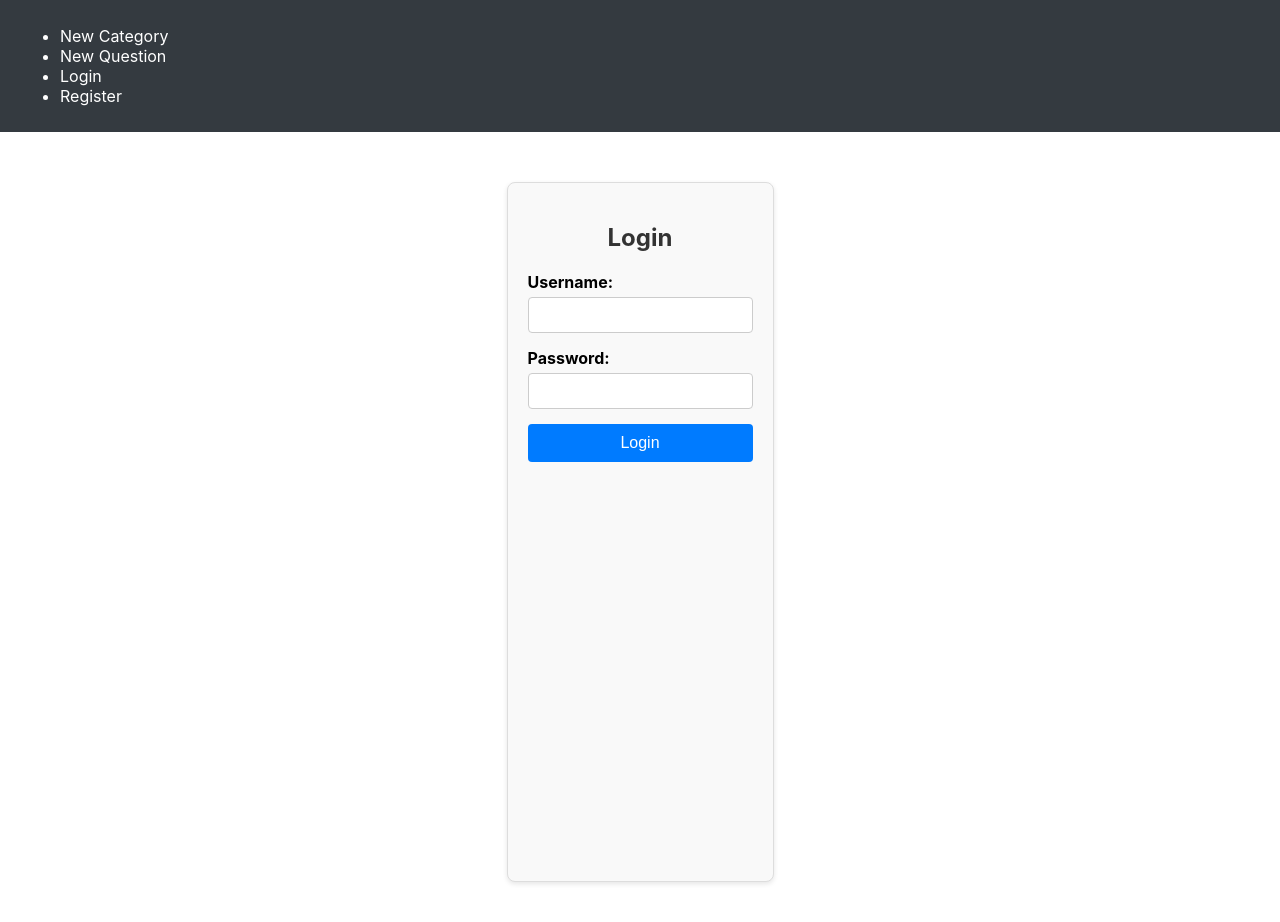
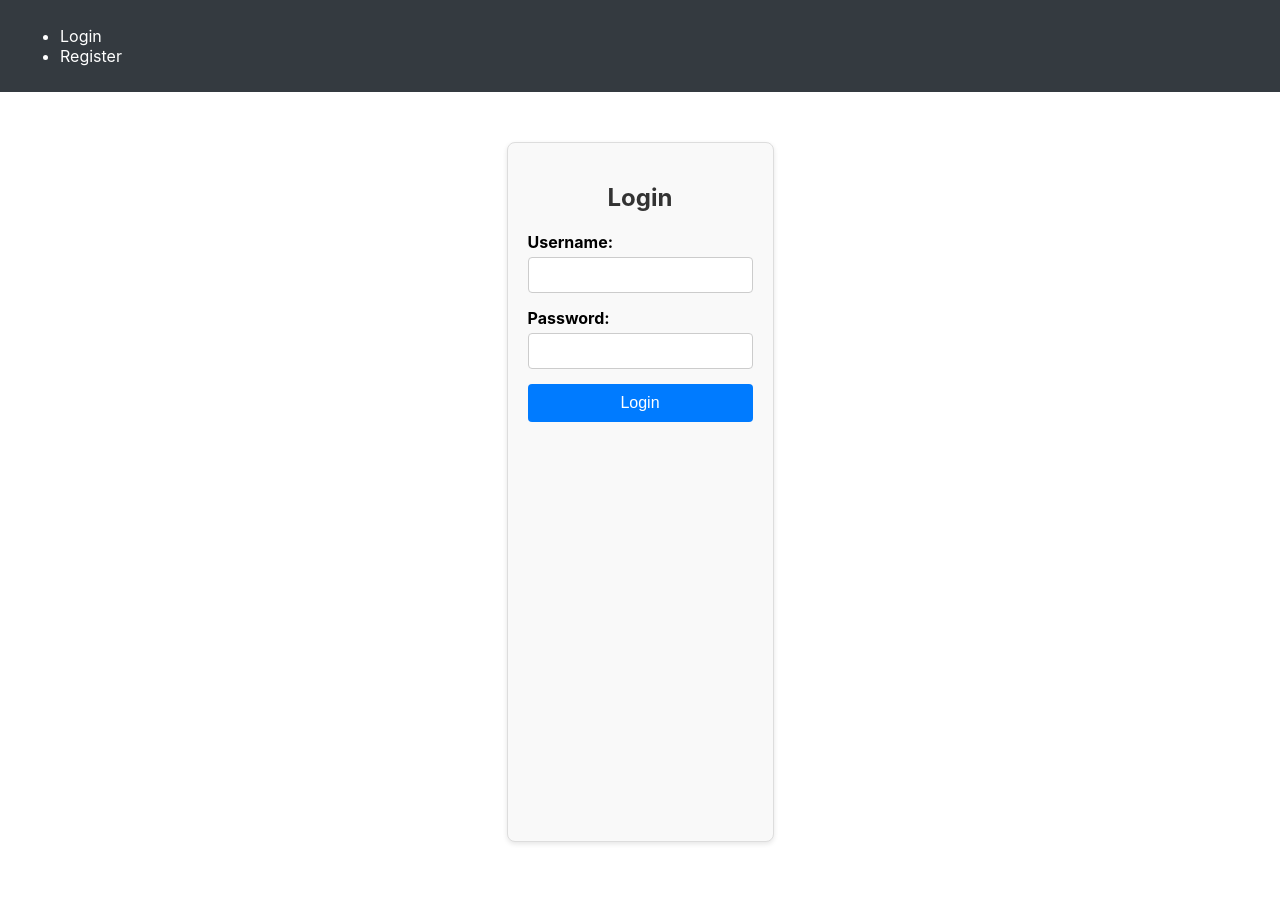
Before and after one commit to kevinfrayed-knot/Project4-Frontend-React-App, a React (Create React App) app: page / in a window 1280 px wide. Shown: the top 922 px of the page. After the commit the page ends 892 px from the top, so only its background shows below. Built offline with nearby package versions, Linux system fonts and the light colour scheme.

Commit message:
removed new question and new category links from NavBar.js

```diff
--- a/src/components/Common/NavBar.js
+++ b/src/components/Common/NavBar.js
@@ -11,31 +11,24 @@ const NavBar = () => {
 
   return (
     <nav className="navbar">
+      {isAuthenticated ? (
         <ul className="nav-links">
-        <li className="nav-item">
-          <Link to="/categories/new" className="nav-link">New Category</Link>
-        </li>
-        <li className="nav-item">
-          <Link to="/questions/new" className="nav-link">New Question</Link>
-        </li>
-
-        {isAuthenticated ? (
           <li className="nav-item">
             <button onClick={logout} className="nav-button">
               Logout
             </button>
           </li>
+        </ul>
       ) : (
-          <>
+        <ul className="nav-links">
           <li className="nav-item">
             <Link to="/login" className="nav-link">Login</Link>
           </li>
           <li className="nav-item">
             <Link to="/register" className="nav-link">Register</Link>
           </li>
-          </>
+        </ul>
       )}
-      </ul>
     </nav>
   );
 };
```
Lines whose indentation alone changed are shown as unchanged.
